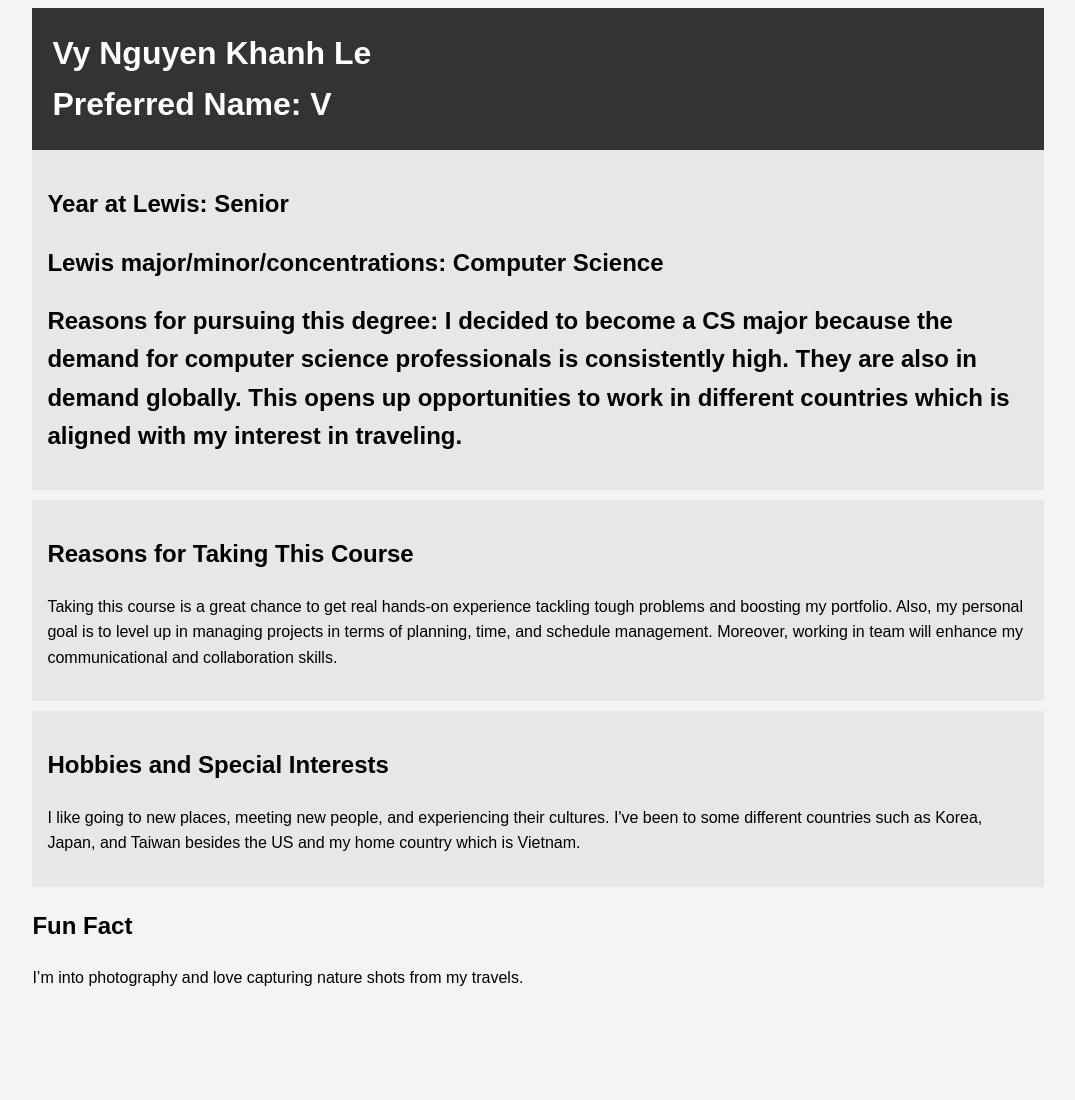
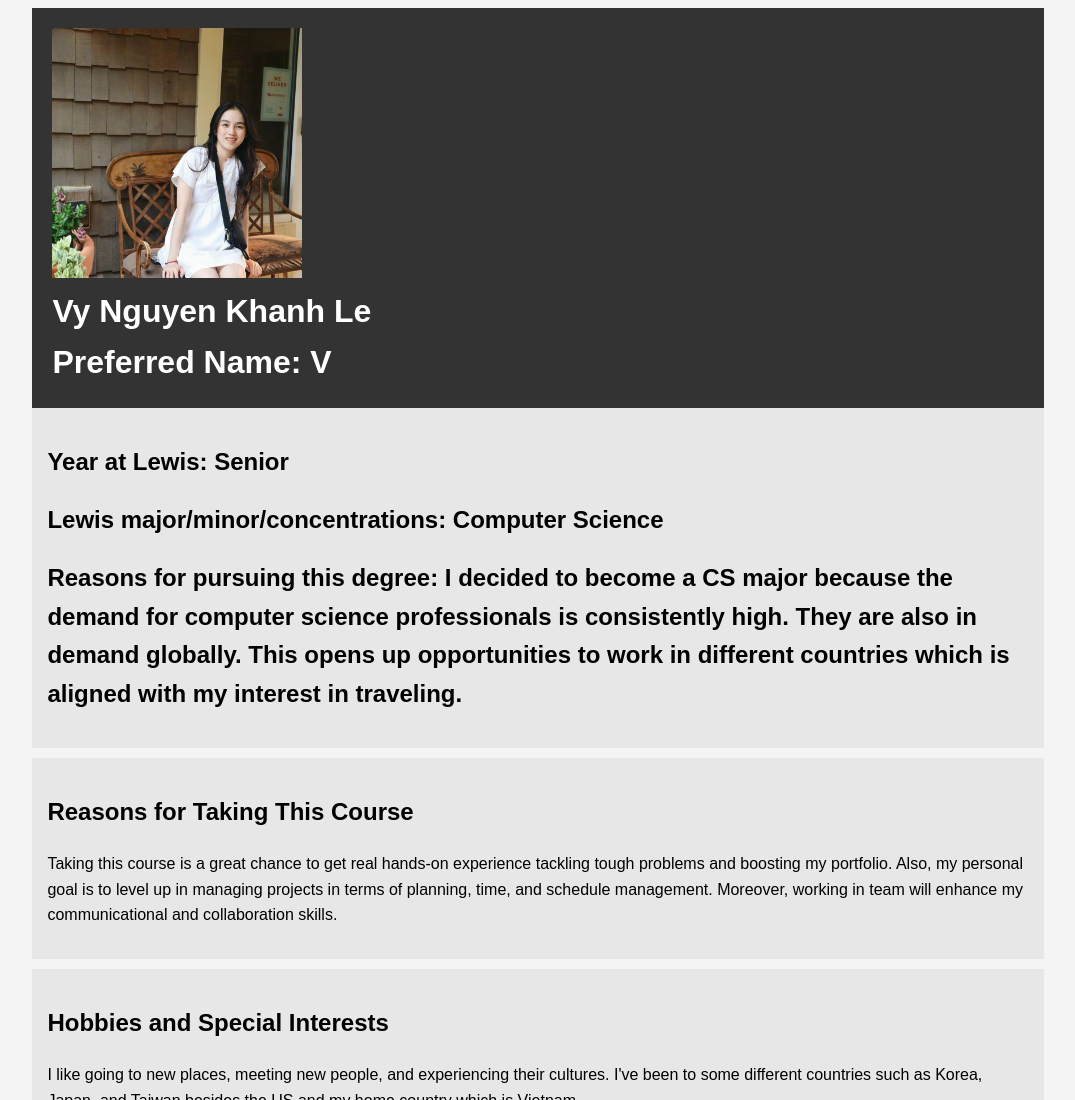
Before and after one commit to vykle/vykle.github.io, a plain HTML site: page index.html in a window 1280 px wide. Shown: the top 1100 px of the page, without its empty margins (102-1177 px from the left). Before the commit the page ends 1015 px from the top, so only its background shows below. Drawn offline with Linux system fonts and the light colour scheme.

Commit message:
Added img

```diff
--- a/index.html
+++ b/index.html
@@ -31,6 +31,7 @@
 <body>
     <div class="container">
         <header class="main-info">
+            <img src="vykle.jpg" alt="avatar" width="250" height="250">
             <h1>Vy Nguyen Khanh Le</h1>
             <h1>Preferred Name: V</h1>
         </header>
```
Also changed, not shown: vykle.jpg (added).
